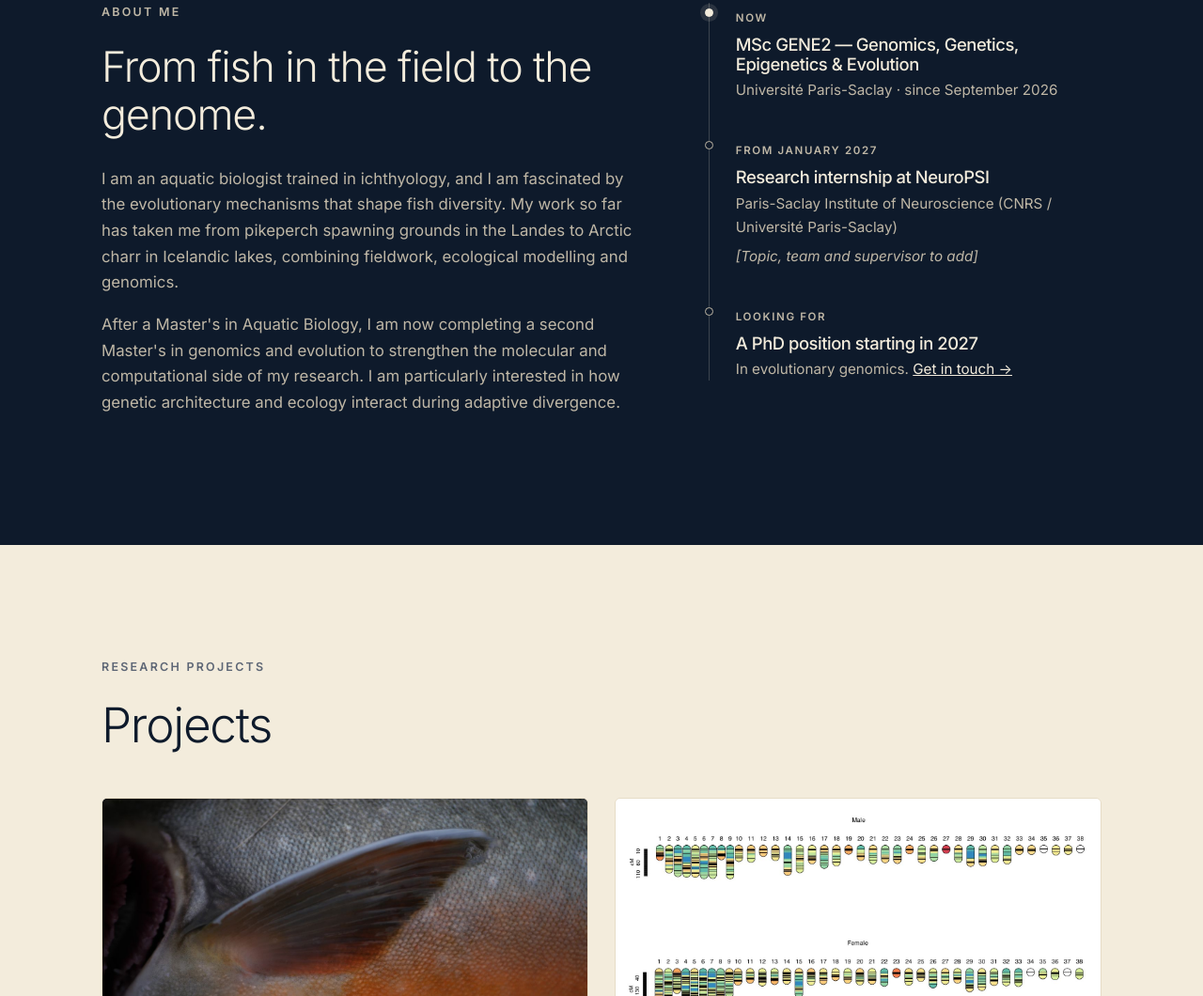
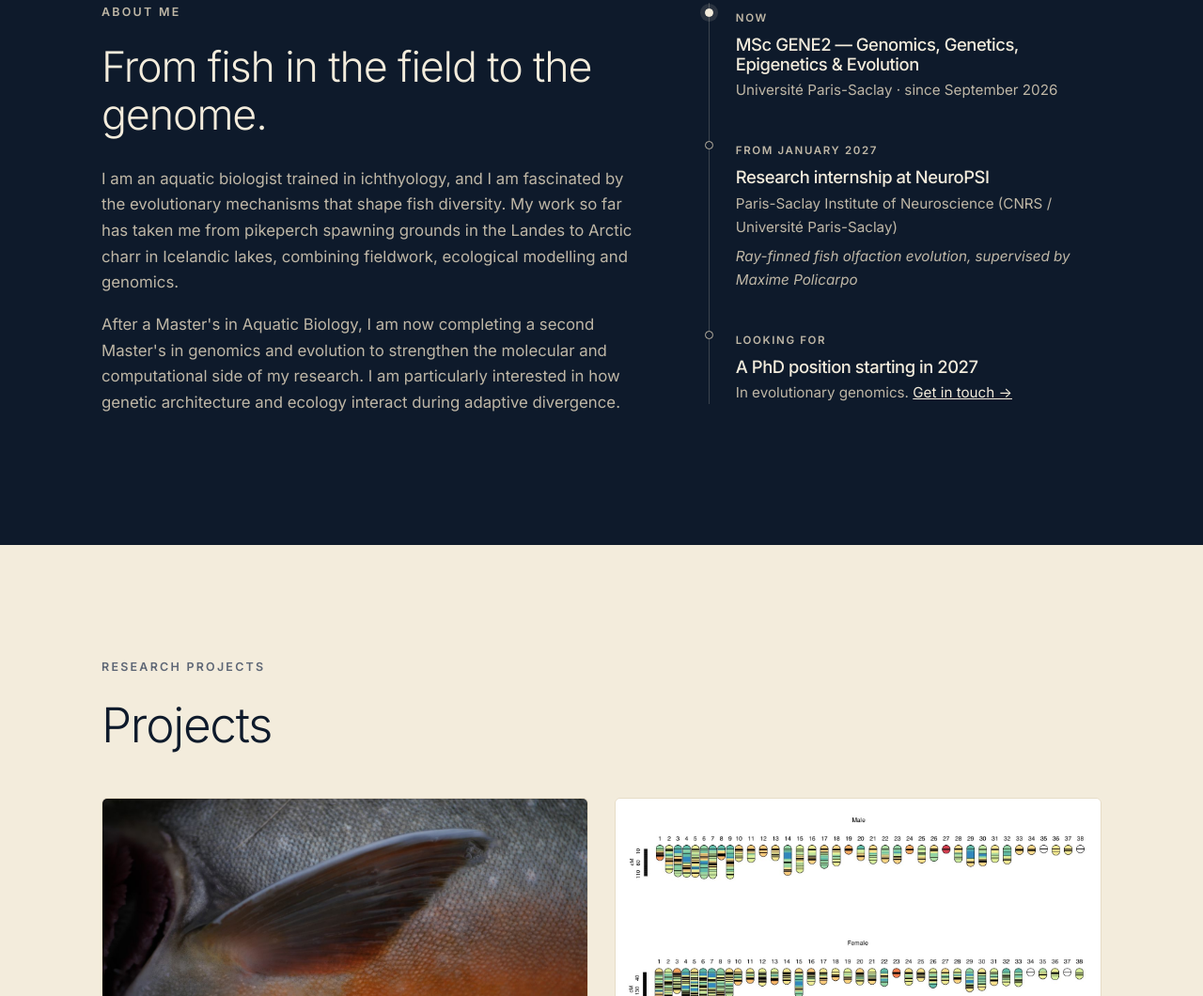
Before and after one commit to tpillias/tpillias.github.io, a plain HTML site: page index.html in a window 1280 px wide. Shown: the part 3745-4805 px from the top of the page at 94% size. Drawn offline with Linux system fonts and the light colour scheme.

Commit message:
Update index.html

```diff
--- a/index.html
+++ b/index.html
@@ -118,7 +118,7 @@
           <span class="now-tag">From January 2027</span>
           <h3>Research internship at NeuroPSI</h3>
           <p>Paris-Saclay Institute of Neuroscience (CNRS / Université Paris-Saclay)</p>
-          <p class="now-detail">[Topic, team and supervisor to add]</p>
+          <p class="now-detail">Ray-finned fish olfaction evolution, supervised by Maxime Policarpo</p>
         </li>
         <li>
           <span class="now-tag">Looking for</span>
```
